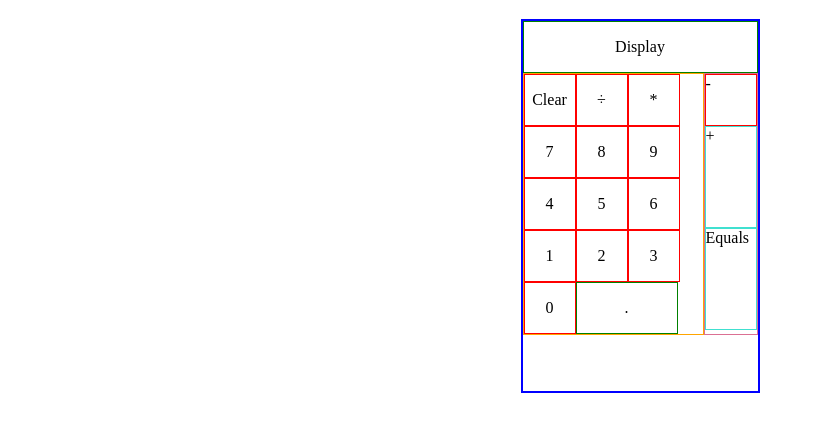
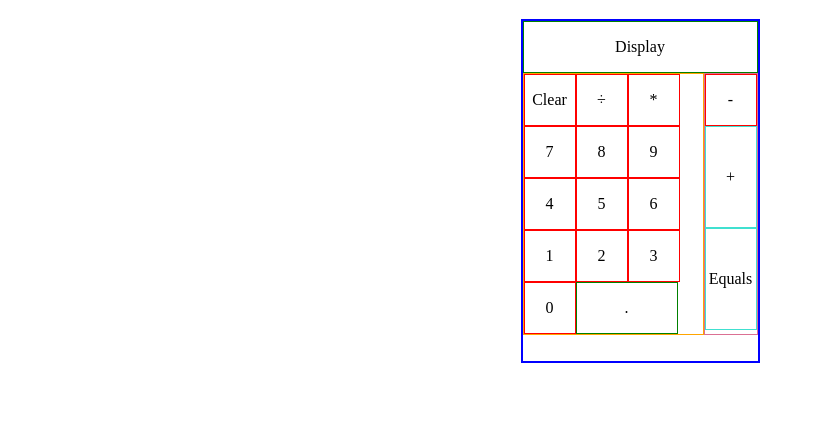
Before and after one commit to WhiteBuffalo2209/Calculator, a plain HTML site: page index.html in a window 1280 px wide. Shown: the part 61-492 px from the top of the page, without its empty margins (0-814 px from the left). Drawn offline with Linux system fonts and the light colour scheme.

Commit message:
Align the items under class calculator-section-left to center

```diff
--- a/css/style.css
+++ b/css/style.css
@@ -8,7 +8,7 @@ h1{
 }
 .calculator-body{
     width: 235px;
-    height: 370px;
+    height: 340px;
     border: 2px solid blue;
 }
 .calculator-body-upper{
@@ -28,7 +28,7 @@ h1{
     height: 50px;
     border: 1px solid green;
 }
-.item-right,.minus{
+.item-right,.item-minus{
     width: 50px;
     height: 50px;
     border: 1px solid red;
@@ -36,12 +36,12 @@ h1{
 .calculator-section-left{
     border: 1px solid palevioletred;
 }
-.add,.equals{
+.item-left{
     width: 50px;
     height: 100px;
     border: 1px solid turquoise;
 }
-.item-right,.item-dot,.calculator-body-upper{
+.calculator-body-upper,.item-right,.item-dot,.item-minus,.item-left{
     display: flex;
     align-items: center;
     justify-content: center;
--- a/index.html
+++ b/index.html
@@ -59,7 +59,7 @@
                         </div>
                     </div>
                     <div class="calculator-section-left">
-                        <div class="item-left">
+                        <div class="item-minus">
                             <div class="minus">-</div>
                         </div>
                         <div class="item-left">
```
